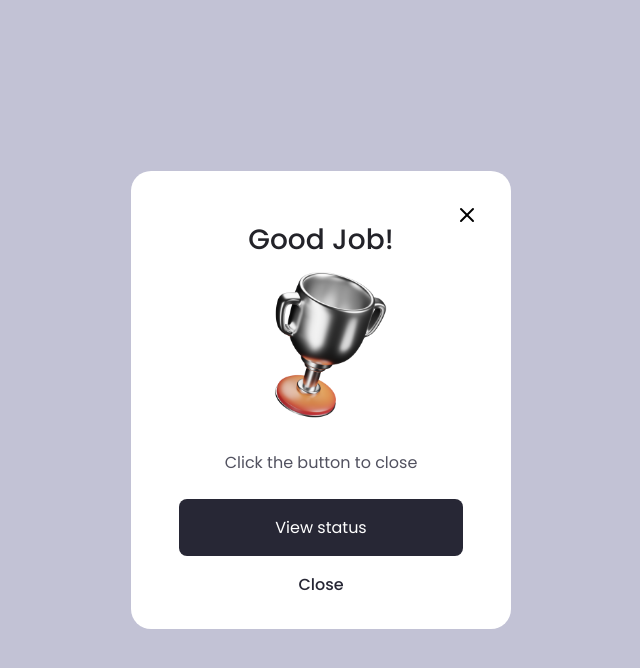
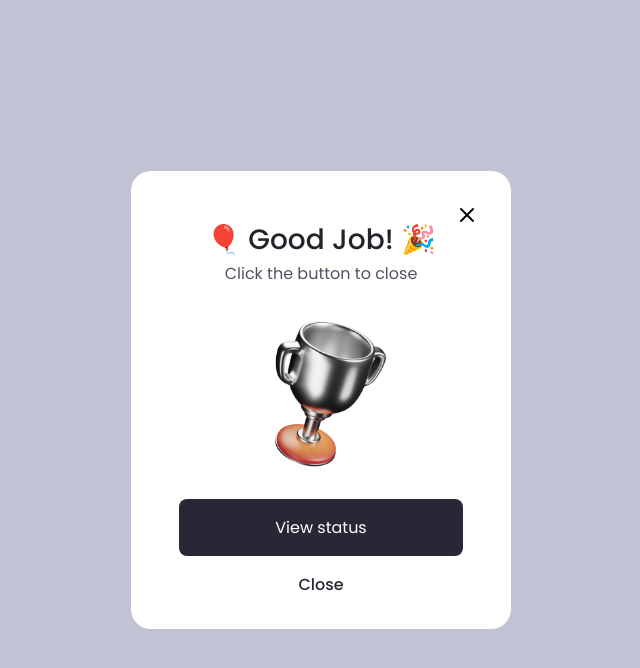
Before and after one commit to SisifoDev/react-popup-modal, a React (Create React App) app: page / in a window 1280 px wide. Both pictures are taken after a click on the button "Show Modal". Shown: the top 668 px of the page, without its empty margins (319-959 px from the left). Built offline with nearby package versions, Linux system fonts and the light colour scheme.

Commit message:
Modal functionality finished

```diff
--- a/src/App.js
+++ b/src/App.js
@@ -19,14 +19,17 @@ function App() {
 
       <div className="modal__container" id="modal-container">
         <div className="modal__content">
-          <div className="modal__close close-modal" title="Close">
+          <div
+            onClick={hideModal}
+            className="modal__close close-modal"
+            title="Close"
+          >
             <img src="img/x.svg" alt="" clasName="close-icon" />
           </div>
 
-          <h1 className="modal__title">Good Job!</h1>
+          <h1 className="modal__title">🎈 Good Job! 🎉</h1>
+          <p className="modal__description">Click the button to close</p>
           <img src="img/trophy.png" alt="" class="modal__img" />
-
-          <p className="modal__description">Click the button to close</p>
 
           <button className="modal__button modal__button-width">
             View status
```
